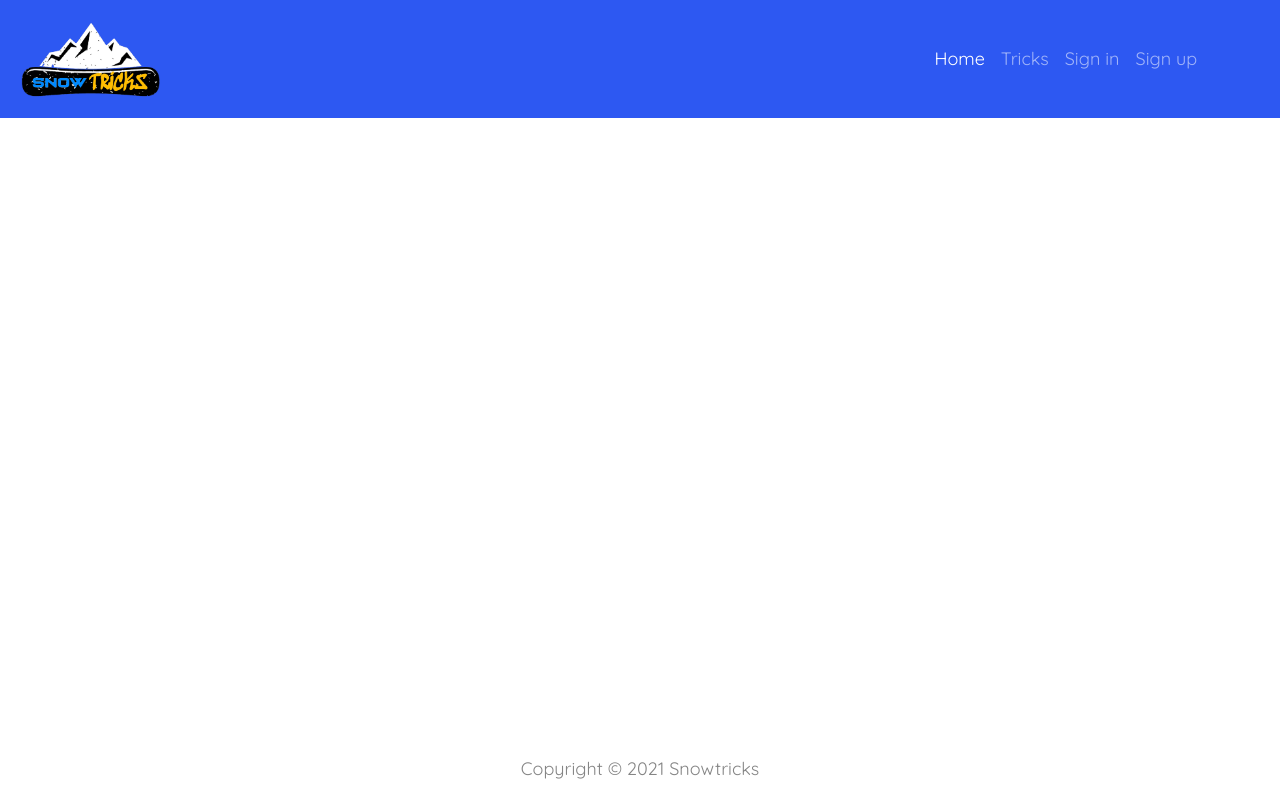
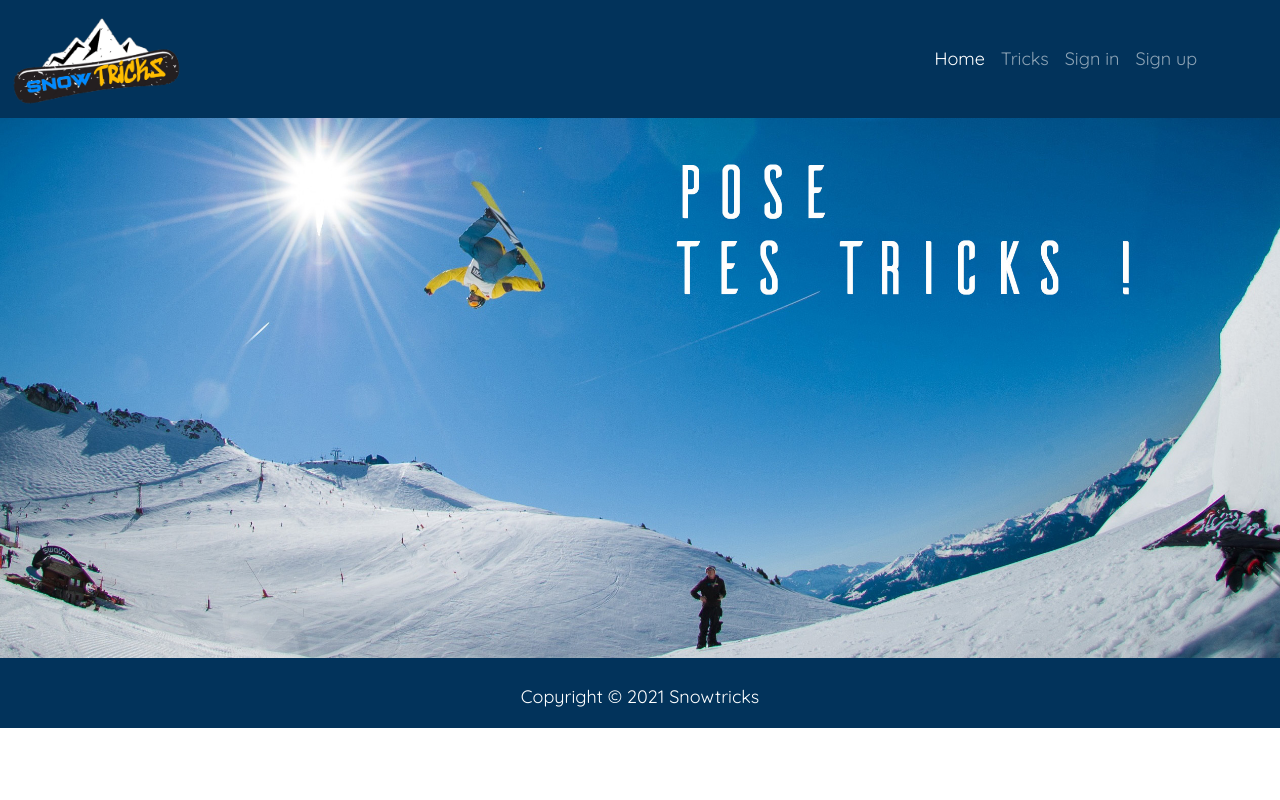
Before and after one commit to Nicolasjmcrt/snowtricks, a Symfony app: template templates/trick/index.html.twig in a window 1280 px wide. Run offline with Twig, Linux system fonts and the light colour scheme; the template is opened without the code that fills it, so the values that code supplies are empty; some libraries are stand-ins or nearby versions.

Commit message:
Home Front progress
Avancement sur le Front, sauvegarde avant modification des entités Media et User

```diff
--- a/templates/common/template.php.twig
+++ b/templates/common/template.php.twig
@@ -18,9 +18,9 @@
 		{% block header %}
 
 			<header>
-				<nav class="navbar sticky-top navbar-expand-lg navbar-dark" style="background-color:#2d58f2;">
+				<nav class="navbar fixed-top navbar-expand-lg navbar-dark" style="background-color:#02335b;">
 					<div class="container-fluid">
-						<a class="navbar-brand" href="#"><img src="../media/trick/logo-snowtricks-v5.png" alt="Logo Snowtricks" height="90px" class="d-inline-block align-text-top"></a>
+						<a class="navbar-brand" href="#"><img src="../media/trick/logo-snowtricks-v6.png" alt="Logo Snowtricks" height="90px" class="d-inline-block align-text-top"></a>
 						<button class="navbar-toggler" type="button" data-bs-toggle="collapse" data-bs-target="#navbarSupportedContent" aria-controls="navbarSupportedContent" aria-expanded="false" aria-label="Toggle navigation">
 							<span class="navbar-toggler-icon"></span>
 						</button>
@@ -50,7 +50,7 @@
 
 		{% block footer %}
 
-			<footer class="fixed-bottom" style"background-color:#2d58f2;">
+			<footer style="background-color:#02335b; color:#fff;">
 				<div class="container-fluid">
 					<div class="row pt-4">
 						<div class="col-12 text-center">
--- a/templates/trick/index.html.twig
+++ b/templates/trick/index.html.twig
@@ -5,3 +5,50 @@
 	<title>Snowtricks | Home</title>
 
 {% endblock %}
+
+{% block head %}
+
+	{{parent()}}
+
+{% endblock %}
+
+{% block header %}
+
+	{{parent()}}
+
+{% endblock %}
+
+{# ---------------------SECTION HERO IMG---------------- #}
+
+{% block content %}
+
+	<div class="container-fluid g-0">
+		<img src="../media/hero/hero-img-1.jpg" class="img-fluid" alt="Snowtricks Hero">
+	</div>
+
+	{# ------------------------SECTION TRICKS------------------ #}
+
+	<div class="container-fluid">
+		<div class="row">
+			{% for trick in tricks %}
+
+
+				<div class="col-12 col-lg-4 mb-5">
+					<div class="card article-card">
+						<a href="{{ trick.id }}">
+							<img src="/snowtricks/media/trick/backside_air_1.jpg" class="card-img-top card-media" alt="...">
+							<div class="card-body article-card-body">
+								<div class="card-title-and-date">
+									<h5 class="card-title article-title">{{ trick.name }}</h5>
+								</div>
+							</div>
+						</a>
+					</div>
+				</div>
+			{% endfor %}
+
+		</div>
+	</div>
+
+
+{% endblock %}
```
Also changed, not shown: media/hero/hero-img-1.jpg (added), media/hero/hero-img-2.jpg (added), media/trick/backside_air_1.jpg (added), media/trick/logo-snowtricks-v6.png (added), 3 other files.
